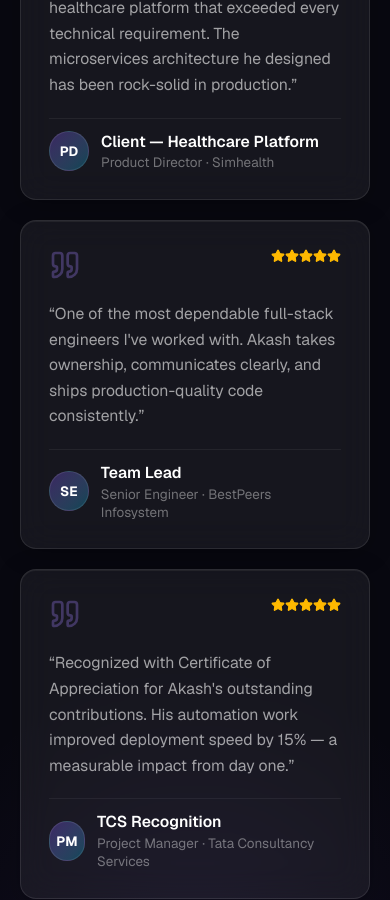
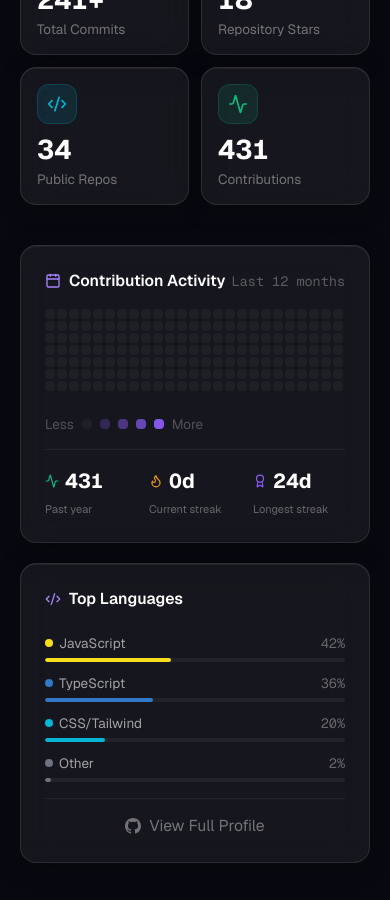
Before and after one commit to Akash-0310/Portfolio, a Next.js app: page / in a window 390 px wide. Shown: the part 7980-8880 px from the top of the page. Built offline with nearby package versions, Linux system fonts and the light colour scheme; no server answers.

Commit message:
Comment out Blog section and point navbar link to GitHub Activity

```diff
--- a/src/app/page.tsx
+++ b/src/app/page.tsx
@@ -12,9 +12,8 @@ import { About } from '@/components/sections/About'
 import { Experience } from '@/components/sections/Experience'
 import { Skills } from '@/components/sections/Skills'
 import { Projects } from '@/components/sections/Projects'
-import { Testimonials } from '@/components/sections/Testimonials'
 import { GitHubStats } from '@/components/sections/GitHubStats'
-import { Blog } from '@/components/sections/Blog'
+// import { Blog } from '@/components/sections/Blog'
 import { Contact } from '@/components/sections/Contact'
 
 export default function Home() {
@@ -58,12 +57,10 @@ export default function Home() {
             <div className="section-divider" />
             <Projects />
             <div className="section-divider" />
-            <Testimonials />
-            <div className="section-divider" />
             <GitHubStats />
             <div className="section-divider" />
-            <Blog />
-            <div className="section-divider" />
+            {/* <Blog />
+            <div className="section-divider" /> */}
             <Contact />
           </main>
           <Footer />
--- a/src/components/layout/Navbar.tsx
+++ b/src/components/layout/Navbar.tsx
@@ -9,7 +9,7 @@ const NAV_LINKS = [
   { href: '#experience', label: 'Experience' },
   { href: '#skills', label: 'Skills' },
   { href: '#projects', label: 'Projects' },
-  { href: '#blog', label: 'Blog' },
+  { href: '#github', label: 'GitHub' },
   { href: '#contact', label: 'Contact' },
 ]
 
--- a/src/components/sections/GitHubStats.tsx
+++ b/src/components/sections/GitHubStats.tsx
@@ -1,45 +1,61 @@
 'use client'
+import { useEffect, useState } from 'react'
 import { motion } from 'framer-motion'
-import { Star, GitFork, Code2, TrendingUp, Activity, GitCommit, Calendar } from 'lucide-react'
+import { Star, Code2, Activity, GitCommit, Calendar, Flame, Award } from 'lucide-react'
 import { GithubIcon } from '@/components/ui/GithubIcon'
 import { SectionHeader } from '@/components/ui/SectionHeader'
 import { fadeInUp, staggerContainer, viewportConfig } from '@/lib/animations'
 import { siteConfig } from '@/lib/data'
+import { fetchGitHubData, FALLBACK, type GitHubData } from '@/lib/github'
 
-const STATS = [
-  { icon: GitCommit, label: 'Total Commits', value: '500+', color: '#8b5cf6' },
-  { icon: Star, label: 'Repository Stars', value: '25+', color: '#f59e0b' },
-  { icon: Code2, label: 'Public Repos', value: '15+', color: '#06b6d4' },
-  { icon: Activity, label: 'Contributions', value: '300+', color: '#10b981' },
+const INTENSITY_COLORS = [
+  'rgba(255,255,255,0.04)',
+  'rgba(139,92,246,0.25)',
+  'rgba(139,92,246,0.45)',
+  'rgba(139,92,246,0.7)',
+  'rgba(139,92,246,0.95)',
 ]
 
-const TOP_LANGS = [
-  { name: 'JavaScript', percent: 42, color: '#f7df1e' },
-  { name: 'TypeScript', percent: 18, color: '#3178c6' },
-  { name: 'CSS/Tailwind', percent: 15, color: '#06b6d4' },
-  { name: 'HTML', percent: 12, color: '#e34f26' },
-  { name: 'Shell', percent: 8, color: '#10b981' },
-  { name: 'Other', percent: 5, color: '#6b7280' },
-]
+// Placeholder grid shown until live data arrives, so the layout never jumps.
+const PLACEHOLDER_CALENDAR = Array.from({ length: 53 * 7 }, () => 0)
 
-function seededRand(seed: number): number {
-  const x = Math.sin(seed + 1) * 10000
-  return x - Math.floor(x)
+function chunkWeeks(levels: number[]): number[][] {
+  const weeks: number[][] = []
+  for (let i = 0; i < levels.length; i += 7) weeks.push(levels.slice(i, i + 7))
+  return weeks
 }
 
-const CONTRIBUTIONS = Array.from({ length: 52 * 7 }, (_, i) => {
-  const week = Math.floor(i / 7)
-  const day = i % 7
-  const isWeekend = day === 0 || day === 6
-  const threshold = isWeekend ? 0.25 : 0.55
-  const spike = [5, 12, 22, 35, 42, 48].includes(week) ? 0.25 : 0
-  const r = seededRand(i * 7 + 13)
-  return r < threshold + spike ? Math.floor(seededRand(i * 3 + 7) * 4) + 1 : 0
-})
+export function GitHubStats() {
+  const [data, setData] = useState<GitHubData>(FALLBACK)
 
-const INTENSITY_COLORS = ['transparent', 'rgba(139,92,246,0.2)', 'rgba(139,92,246,0.4)', 'rgba(139,92,246,0.65)', 'rgba(139,92,246,0.9)']
+  useEffect(() => {
+    let active = true
+    fetchGitHubData()
+      .then((d) => {
+        if (active) setData(d)
+      })
+      .catch(() => {})
+    return () => {
+      active = false
+    }
+  }, [])
 
-export function GitHubStats() {
+  const stats = [
+    { icon: GitCommit, label: 'Total Commits', value: `${data.commits}+`, color: '#8b5cf6' },
+    { icon: Star, label: 'Repository Stars', value: `${data.stars}`, color: '#f59e0b' },
+    { icon: Code2, label: 'Public Repos', value: `${data.repos}`, color: '#06b6d4' },
+    { icon: Activity, label: 'Contributions', value: `${data.contributions}`, color: '#10b981' },
+  ]
+
+  const calendar = data.calendar.length ? data.calendar : PLACEHOLDER_CALENDAR
+  const weeks = chunkWeeks(calendar)
+
+  const streakStats = [
+    { icon: Activity, label: 'Past year', value: `${data.contributions}`, color: '#10b981' },
+    { icon: Flame, label: 'Current streak', value: `${data.currentStreak}d`, color: '#f59e0b' },
+    { icon: Award, label: 'Longest streak', value: `${data.longestStreak}d`, color: '#8b5cf6' },
+  ]
+
   return (
     <section id="github" className="relative section-pad">
       <div className="max-w-6xl mx-auto">
@@ -58,7 +74,7 @@ export function GitHubStats() {
           whileInView="visible"
           viewport={viewportConfig}
         >
-          {STATS.map((stat, i) => (
+          {stats.map((stat, i) => (
             <motion.div
               key={stat.label}
               className="p-4 rounded-2xl glass flex flex-col gap-2 hover:border-white/15 transition-all"
@@ -71,14 +87,14 @@ export function GitHubStats() {
                 <stat.icon className="w-5 h-5" style={{ color: stat.color }} />
               </div>
               <div>
-                <div className="text-2xl font-bold text-white">{stat.value}</div>
+                <div className="text-2xl font-bold text-white tabular-nums">{stat.value}</div>
                 <div className="text-xs text-white/40 mt-0.5">{stat.label}</div>
               </div>
             </motion.div>
           ))}
         </motion.div>
 
-        <div className="grid grid-cols-1 lg:grid-cols-3 gap-5">
+        <div className="grid grid-cols-1 lg:grid-cols-3 gap-5 items-stretch">
           <motion.div
             className="lg:col-span-2 p-6 rounded-2xl glass flex flex-col gap-4"
             variants={fadeInUp}
@@ -91,24 +107,20 @@ export function GitHubStats() {
                 <Calendar className="w-4 h-4 text-violet-400" />
                 <span className="text-sm font-semibold text-white">Contribution Activity</span>
               </div>
-              <span className="text-xs text-white/30 font-mono">2024 – 2025</span>
+              <span className="text-xs text-white/30 font-mono">Last 12 months</span>
             </div>
 
             <div className="overflow-x-auto pb-2">
               <div className="flex gap-0.5" style={{ minWidth: 'fit-content' }}>
-                {Array.from({ length: 52 }, (_, weekIdx) => (
+                {weeks.map((week, weekIdx) => (
                   <div key={weekIdx} className="flex flex-col gap-0.5">
-                    {Array.from({ length: 7 }, (_, dayIdx) => {
-                      const val = CONTRIBUTIONS[weekIdx * 7 + dayIdx]
-                      return (
-                        <div
-                          key={dayIdx}
-                          className="w-2.5 h-2.5 rounded-sm"
-                          style={{ background: INTENSITY_COLORS[val] || 'rgba(255,255,255,0.04)' }}
-                          title={`${val} contributions`}
-                        />
-                      )
-                    })}
+                    {week.map((level, dayIdx) => (
+                      <div
+                        key={dayIdx}
+                        className="w-2.5 h-2.5 rounded-sm"
+                        style={{ background: INTENSITY_COLORS[level] || INTENSITY_COLORS[0] }}
+                      />
+                    ))}
                   </div>
                 ))}
               </div>
@@ -117,9 +129,22 @@ export function GitHubStats() {
             <div className="flex items-center gap-2 text-xs text-white/25">
               <span>Less</span>
               {INTENSITY_COLORS.map((c, i) => (
-                <div key={i} className="w-2.5 h-2.5 rounded-sm" style={{ background: c || 'rgba(255,255,255,0.04)' }} />
+                <div key={i} className="w-2.5 h-2.5 rounded-sm" style={{ background: c }} />
               ))}
               <span>More</span>
+            </div>
+
+            {/* Streak stats fill the lower half so the card matches the languages panel height */}
+            <div className="grid grid-cols-3 gap-3 mt-auto pt-4 border-t border-white/6">
+              {streakStats.map((s) => (
+                <div key={s.label} className="flex flex-col gap-1">
+                  <div className="flex items-center gap-1.5">
+                    <s.icon className="w-3.5 h-3.5" style={{ color: s.color }} />
+                    <span className="text-lg font-bold text-white tabular-nums">{s.value}</span>
+                  </div>
+                  <span className="text-[11px] text-white/35">{s.label}</span>
+                </div>
+              ))}
             </div>
           </motion.div>
 
@@ -137,7 +162,7 @@ export function GitHubStats() {
             </div>
 
             <div className="flex flex-col gap-3">
-              {TOP_LANGS.map((lang, i) => (
+              {data.languages.map((lang, i) => (
                 <motion.div key={lang.name} className="flex flex-col gap-1.5"
                   initial={{ opacity: 0, x: 10 }}
                   whileInView={{ opacity: 1, x: 0 }}
--- a/src/components/sections/Testimonials.tsx
+++ /dev/null
@@ -1,72 +0,0 @@
-'use client'
-import { motion } from 'framer-motion'
-import { Star, Quote } from 'lucide-react'
-import { SectionHeader } from '@/components/ui/SectionHeader'
-import { fadeInUp, staggerContainer, viewportConfig } from '@/lib/animations'
-import { testimonials } from '@/lib/data'
-
-export function Testimonials() {
-  return (
-    <section id="testimonials" className="relative section-pad overflow-hidden">
-      <div className="absolute inset-0 pointer-events-none" aria-hidden>
-        <div className="absolute bottom-0 left-1/2 -translate-x-1/2 w-[600px] h-[300px]"
-          style={{ background: 'radial-gradient(ellipse at 50% 100%, rgba(139,92,246,0.08), transparent 70%)' }} />
-      </div>
-
-      <div className="max-w-6xl mx-auto">
-        <SectionHeader
-          tag="Social Proof"
-          title="What colleagues"
-          titleHighlight="are saying"
-          align="center"
-        />
-
-        <motion.div
-          className="grid sm:grid-cols-2 lg:grid-cols-3 gap-5"
-          variants={staggerContainer}
-          initial="hidden"
-          whileInView="visible"
-          viewport={viewportConfig}
-        >
-          {testimonials.map((t, i) => (
-            <motion.div
-              key={t.id}
-              className="group relative p-7 rounded-2xl glass hover:border-white/15 transition-all duration-300 flex flex-col gap-5"
-              variants={fadeInUp}
-              transition={{ delay: i * 0.1 }}
-              whileHover={{ y: -4 }}
-            >
-              <div className="flex items-start justify-between">
-                <Quote className="w-8 h-8 text-violet-400/30" />
-                <div className="flex">
-                  {Array.from({ length: t.rating }).map((_, j) => (
-                    <Star key={j} className="w-3.5 h-3.5 text-amber-400 fill-amber-400" />
-                  ))}
-                </div>
-              </div>
-
-              <p className="text-sm text-white/60 leading-relaxed flex-1">
-                &ldquo;{t.content}&rdquo;
-              </p>
-
-              <div className="flex items-center gap-3 pt-3 border-t border-white/6">
-                <div className="w-10 h-10 rounded-full bg-gradient-to-br from-violet-500/30 to-cyan-500/30 border border-white/10 flex items-center justify-center text-xs font-bold text-white">
-                  {t.avatar}
-                </div>
-                <div>
-                  <div className="text-sm font-semibold text-white">{t.name}</div>
-                  <div className="text-xs text-white/40">{t.role} · {t.company}</div>
-                </div>
-              </div>
-
-              <motion.div
-                className="absolute inset-0 rounded-2xl pointer-events-none opacity-0 group-hover:opacity-100 transition-opacity duration-300"
-                style={{ background: 'radial-gradient(circle 200px at 50% 50%, rgba(139,92,246,0.05), transparent)' }}
-              />
-            </motion.div>
-          ))}
-        </motion.div>
-      </div>
-    </section>
-  )
-}
--- a/src/components/special/LoadingScreen.tsx
+++ b/src/components/special/LoadingScreen.tsx
@@ -82,7 +82,7 @@ export function LoadingScreen({ onComplete }: LoadingScreenProps) {
               {PHASES[phaseIdx]}
             </motion.span>
             <span className="text-xs font-mono text-violet-400 tabular-nums">
-              {Math.round(progress).toString().padStart(3, '0')}%
+              {Math.round(progress)}%
             </span>
           </div>
         </div>
--- /dev/null
+++ b/src/lib/github.ts
@@ -0,0 +1,167 @@
+// Live GitHub data with real fallbacks (measured 2026-06 for Akash-0310).
+// Fetched client-side from public APIs — each visitor uses their own IP rate budget.
+
+const USERNAME = 'Akash-0310'
+
+export interface GitHubLang {
+  name: string
+  percent: number
+  color: string
+}
+
+export interface GitHubData {
+  commits: number
+  stars: number
+  repos: number
+  contributions: number
+  // 53 weeks x 7 days, intensity level 0-4
+  calendar: number[]
+  currentStreak: number
+  longestStreak: number
+  languages: GitHubLang[]
+}
+
+const LANG_COLORS: Record<string, string> = {
+  JavaScript: '#f7df1e',
+  TypeScript: '#3178c6',
+  CSS: '#06b6d4',
+  HTML: '#e34f26',
+  Python: '#3776ab',
+  Shell: '#10b981',
+  Java: '#b07219',
+  Other: '#6b7280',
+}
+
+// Real values measured from the GitHub API — shown if a live fetch fails.
+export const FALLBACK: GitHubData = {
+  commits: 241,
+  stars: 18,
+  repos: 34,
+  contributions: 431,
+  calendar: [],
+  currentStreak: 0,
+  longestStreak: 24,
+  languages: [
+    { name: 'JavaScript', percent: 42, color: LANG_COLORS.JavaScript },
+    { name: 'TypeScript', percent: 36, color: LANG_COLORS.TypeScript },
+    { name: 'CSS/Tailwind', percent: 20, color: LANG_COLORS.CSS },
+    { name: 'Other', percent: 2, color: LANG_COLORS.Other },
+  ],
+}
+
+function computeStreaks(days: { count: number }[]): { current: number; longest: number } {
+  let longest = 0
+  let run = 0
+  for (const d of days) {
+    if (d.count > 0) {
+      run++
+      if (run > longest) longest = run
+    } else {
+      run = 0
+    }
+  }
+  // Current streak: count back from the most recent day.
+  let current = 0
+  for (let i = days.length - 1; i >= 0; i--) {
+    if (days[i].count > 0) current++
+    else break
+  }
+  return { current, longest }
+}
+
+async function fetchJSON(url: string, init?: RequestInit): Promise<unknown> {
+  const res = await fetch(url, init)
+  if (!res.ok) throw new Error(`${res.status} ${url}`)
+  return res.json()
+}
+
+export async function fetchGitHubData(): Promise<GitHubData> {
+  const data: GitHubData = { ...FALLBACK, languages: [...FALLBACK.languages] }
+
+  const tasks: Promise<void>[] = []
+
+  // Profile → public repos count.
+  tasks.push(
+    fetchJSON(`https://api.github.com/users/${USERNAME}`)
+      .then((u) => {
+        const repos = (u as { public_repos?: number }).public_repos
+        if (typeof repos === 'number') data.repos = repos
+      })
+      .catch(() => {})
+  )
+
+  // Repos → total stars + language bytes from the most recently pushed repos.
+  tasks.push(
+    (async () => {
+      const repos = (await fetchJSON(
+        `https://api.github.com/users/${USERNAME}/repos?per_page=100&sort=pushed`
+      )) as { stargazers_count?: number; languages_url?: string; fork?: boolean }[]
+
+      data.stars = repos.reduce((sum, r) => sum + (r.stargazers_count || 0), 0)
+
+      const langUrls = repos
+        .filter((r) => !r.fork && r.languages_url)
+        .slice(0, 8)
+        .map((r) => r.languages_url as string)
+
+      const byteMaps = await Promise.all(
+        langUrls.map((u) => fetchJSON(u).catch(() => ({})) as Promise<Record<string, number>>)
+      )
+
+      const agg: Record<string, number> = {}
+      for (const m of byteMaps) {
+        for (const [k, v] of Object.entries(m)) agg[k] = (agg[k] || 0) + v
+      }
+      const total = Object.values(agg).reduce((a, b) => a + b, 0)
+      if (total > 0) {
+        const sorted = Object.entries(agg).sort((a, b) => b[1] - a[1])
+        const top = sorted.slice(0, 5)
+        const otherPct = Math.round(
+          (sorted.slice(5).reduce((a, [, v]) => a + v, 0) / total) * 100
+        )
+        const langs: GitHubLang[] = top.map(([name, bytes]) => ({
+          name: name === 'CSS' ? 'CSS/Tailwind' : name,
+          percent: Math.round((bytes / total) * 100),
+          color: LANG_COLORS[name] || LANG_COLORS.Other,
+        }))
+        if (otherPct > 0) langs.push({ name: 'Other', percent: otherPct, color: LANG_COLORS.Other })
+        data.languages = langs.filter((l) => l.percent > 0)
+      }
+    })().catch(() => {})
+  )
+
+  // Contribution calendar → graph, total, streaks.
+  tasks.push(
+    (async () => {
+      const c = (await fetchJSON(
+        `https://github-contributions-api.jogruber.de/v4/${USERNAME}?y=last`
+      )) as { total?: Record<string, number>; contributions?: { count: number; level: number }[] }
+
+      const days = c.contributions || []
+      if (days.length) {
+        data.calendar = days.map((d) => d.level)
+        data.contributions =
+          (c.total && (c.total.lastYear ?? Object.values(c.total)[0])) ||
+          days.reduce((a, d) => a + d.count, 0)
+        const { current } = computeStreaks(days)
+        data.currentStreak = current
+        // longestStreak is intentionally fixed (not derived from GitHub)
+      }
+    })().catch(() => {})
+  )
+
+  // Public authored commits (best-effort, may be rate limited).
+  tasks.push(
+    fetchJSON(`https://api.github.com/search/commits?q=author:${USERNAME}&per_page=1`, {
+      headers: { Accept: 'application/vnd.github.cloak-preview+json' },
+    })
+      .then((r) => {
+        const n = (r as { total_count?: number }).total_count
+        if (typeof n === 'number' && n > 0) data.commits = n
+      })
+      .catch(() => {})
+  )
+
+  await Promise.all(tasks)
+  return data
+}
```
